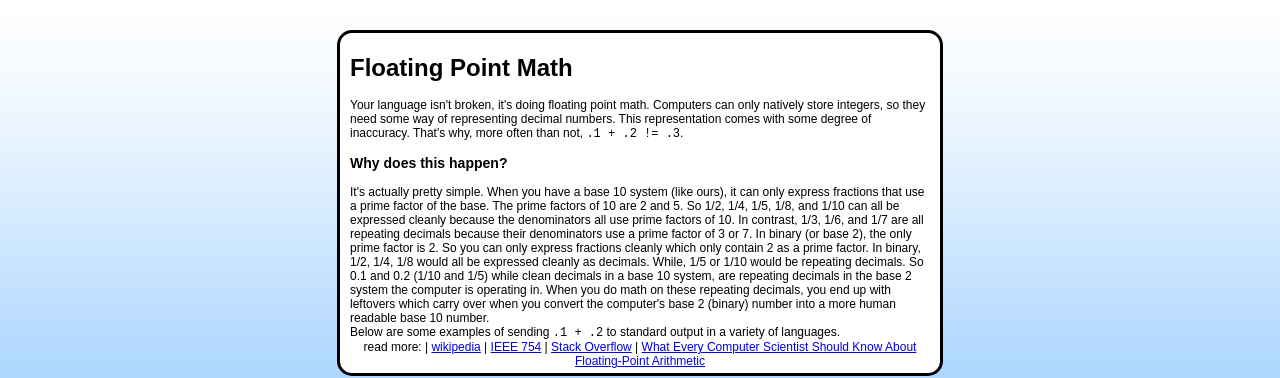
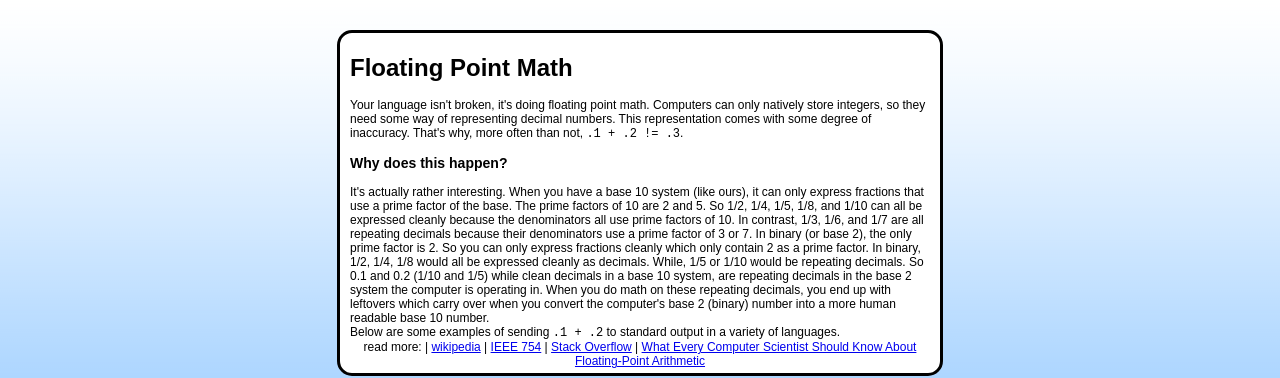
Before and after one commit to erikwiffin/0.30000000000000004, a Jekyll site: the page built from index.md, in a window 1280 px wide and 900 px high. Shown: the top 378 px of the window. Built offline with Jekyll 4.4.1, drawn with Linux system fonts in a browser that asks for light colours.

Commit message:
Change language in header to be less condescending

```diff
--- a/_layouts/home.html
+++ b/_layouts/home.html
@@ -13,7 +13,7 @@ layout: default
 
     <h3>Why does this happen?</h3>
     <p>
-        It's actually pretty simple. When you have a base 10 system (like ours),
+        It's actually rather interesting. When you have a base 10 system (like ours),
         it can only express fractions that use a prime factor of the base.
         The prime factors of 10 are 2 and 5. So 1/2, 1/4, 1/5, 1/8, and 1/10
         can all be expressed cleanly because the denominators all use prime factors of 10.
```
